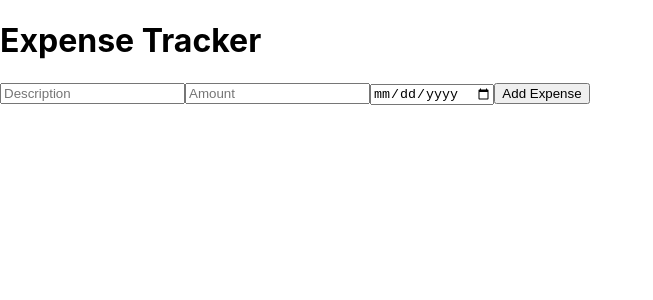
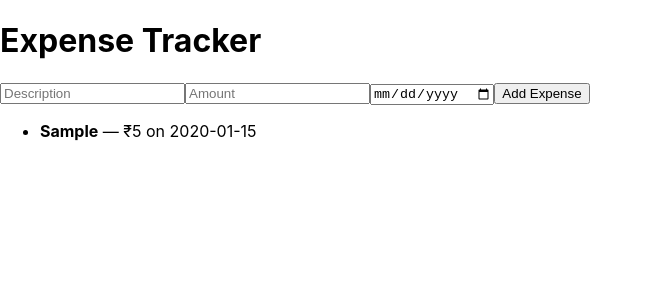
Before and after one commit to fancy-thunder/expense-tracker, a React (Create React App) app: page / in a window 1280 px wide. Both pictures are taken after typing "Sample", "5", "2020-01-15" into the empty fields and a click on the button "Add Expense". Shown: the top 300 px of the page, without its empty margins (0-653 px from the left). Built offline with nearby package versions, Linux system fonts and the light colour scheme.

Commit message:
Added ExpenseList component
Added ExpenseList component to display the expenses

```diff
--- a/src/App.js
+++ b/src/App.js
@@ -1,5 +1,6 @@
 import React, { useState } from "react";
 import ExpenseForm from "./components/ExpenseForm.js";
+import ExpenseList from "./components/ExpenseList";
 
 function App() {
   const [expenses, setExpenses] = useState([]);
@@ -14,6 +15,7 @@ function App() {
       </header>
       <main>
         <ExpenseForm onAddExpense={handleAddExpense} />
+        <ExpenseList expenses={expenses} />
       </main>
     </div>
   );
--- /dev/null
+++ b/src/components/ExpenseList.js
@@ -0,0 +1,20 @@
+import React from "react";
+
+function ExpenseList({ expenses }) {
+  if (expenses.length === 0) {
+    return <p>No expenses yet.</p>;
+  }
+
+  return (
+    <ul>
+      {expenses.map((expense) => (
+        <li key={expense.id}>
+          <strong>{expense.description}</strong> — ₹{expense.amount} on{" "}
+          {expense.date}
+        </li>
+      ))}
+    </ul>
+  );
+}
+
+export default ExpenseList;
```
